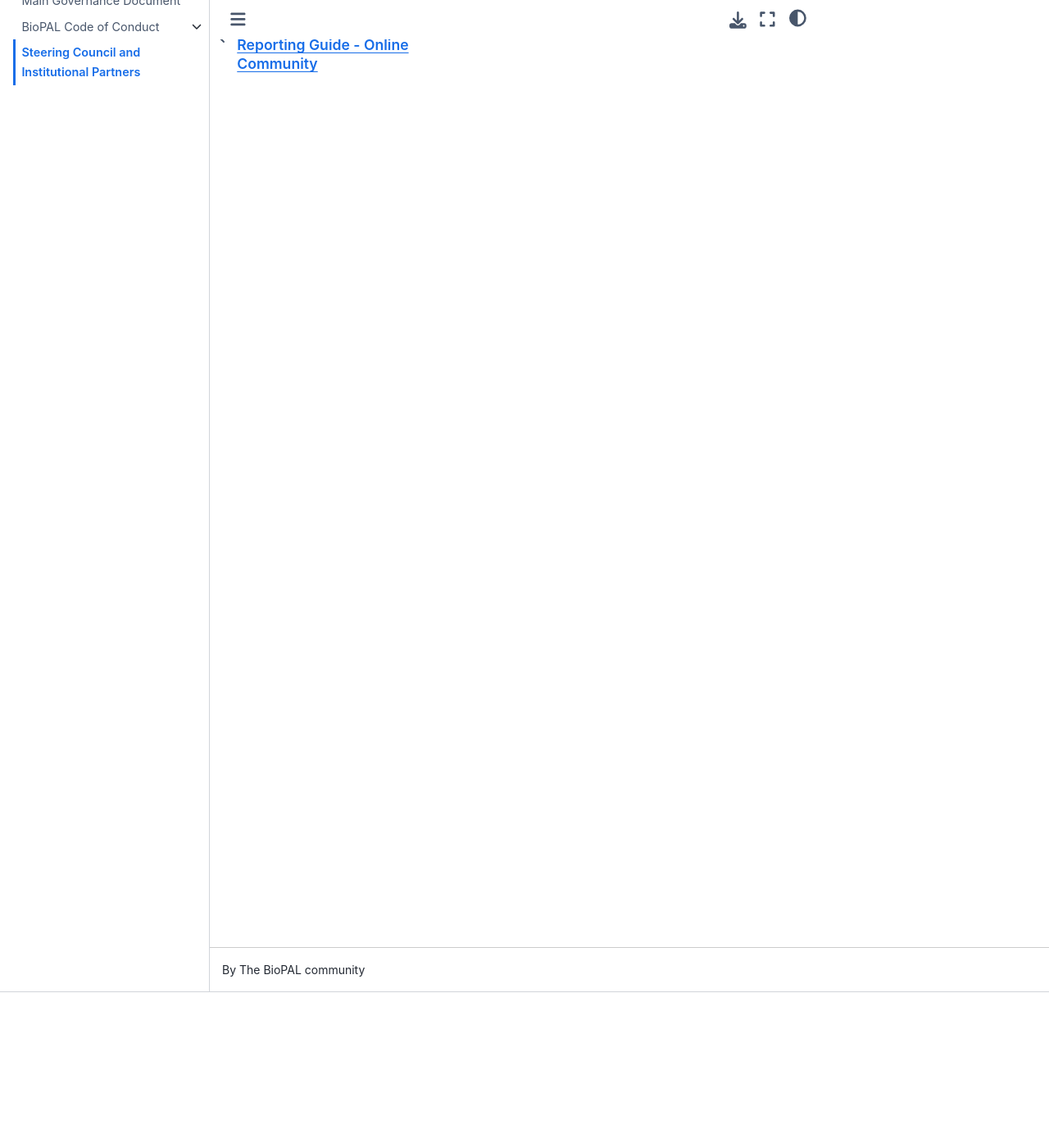
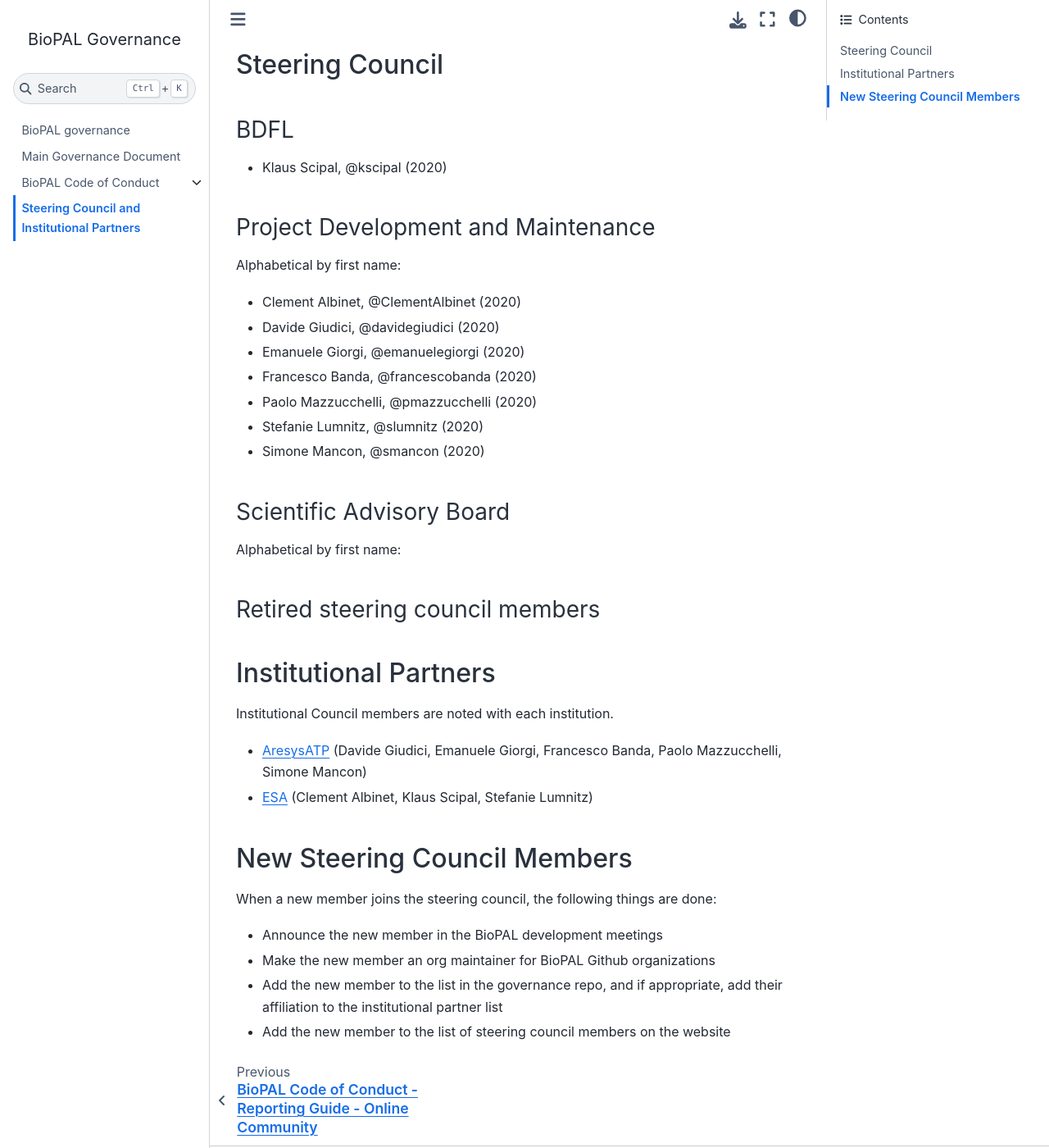
Before and after one commit to BioPAL/governance, a Jupyter Book: the page built from people.md, in a window 1280 px wide and 1400 px high, scrolled down 190 px. Shown: the whole window at 82% size. Built offline with Jupyter Book 1.0.4 settings and Sphinx 7.4.7 and the Sphinx Book theme 1.1.4, drawn with Linux system fonts in a browser that asks for light colours; before the commit the page ends 900 px from its top, so only the background shows below that.

Commit message:
[ENH] add steering council doc

```diff
--- a/people.md
+++ b/people.md
@@ -1 +1,46 @@
 # Steering Council and Institutional Partners
+
+Names are followed by GitHub usernames.
+
+## Steering Council
+
+### BDFL
+
+- Klaus Scipal, @kscipal (2020)
+
+### Project Development and Maintenance
+
+Alphabetical by first name:
+
+- Clement Albinet, @ClementAlbinet (2020)
+- Davide Giudici, @davidegiudici (2020)
+- Emanuele Giorgi, @emanuelegiorgi (2020)
+- Francesco Banda, @francescobanda (2020)
+- Paolo Mazzucchelli, @pmazzucchelli (2020)
+- Stefanie Lumnitz, @slumnitz (2020)
+- Simone Mancon, @smancon (2020)
+
+
+### Scientific Advisory Board
+
+Alphabetical by first name:
+
+
+### Retired steering council members
+
+
+## Institutional Partners
+
+Institutional Council members are noted with each institution.
+
+- [AresysATP](https://aws.amazon.com/) (Davide Giudici, Emanuele Giorgi, Francesco Banda, Paolo Mazzucchelli, Simone Mancon)
+- [ESA](https://www.bloomberg.com/) (Clement Albinet, Klaus Scipal, Stefanie Lumnitz)
+
+
+## New Steering Council Members
+
+When a new member joins the steering council, the following things are done:
+- Announce the new member in the BioPAL development meetings
+- Make the new member an org maintainer for BioPAL Github organizations
+- Add the new member to the list in the governance repo, and if appropriate, add their affiliation to the institutional partner list
+- Add the new member to the list of steering council members on the website
```
